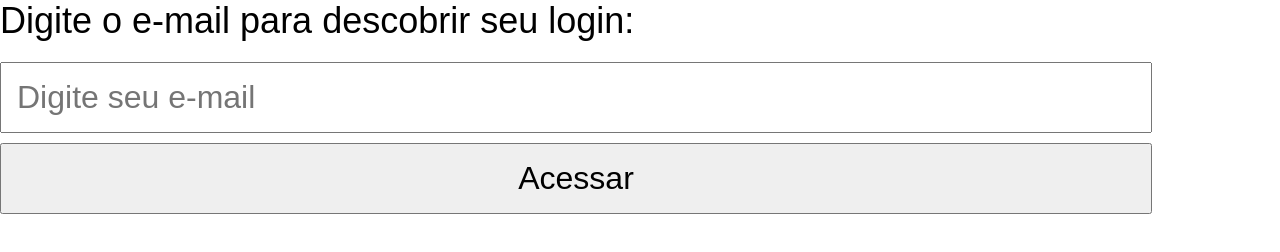
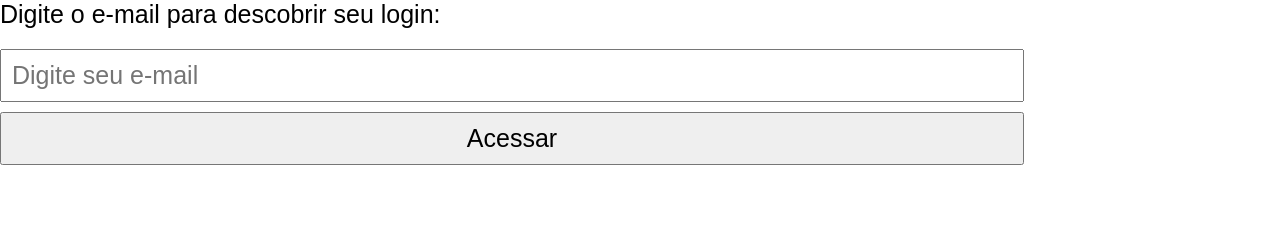
Before and after one commit to tuliofelipexk/pagina-verificadora, a plain HTML site: page index.html in a window 1280 px wide. Drawn offline with Linux system fonts and the light colour scheme.

Commit message:
Update index.html

```diff
--- a/index.html
+++ b/index.html
@@ -6,25 +6,25 @@
     <style>
     body { font-family: sans-serif; margin: 0; padding: 0; }
     #senha {
-        font-size: 32px; /* Dobramos o tamanho */
-        padding: 15px; /* Aumentamos o espaçamento interno */
-        width: 90%; /* Faz o campo ocupar quase toda a largura */
+        font-size: 25px; /* Dobramos o tamanho */
+        padding: 10px; /* Aumentamos o espaçamento interno */
+        width: 80%; /* Faz o campo ocupar quase toda a largura */
         box-sizing: border-box; /* Garante que o padding não quebre o layout */
     }
     button {
-        font-size: 32px; /* Dobramos o tamanho */
-        padding: 15px; /* Aumentamos o espaçamento interno */
-        width: 90%; /* Faz o botão ocupar quase toda a largura */
+        font-size: 25px; /* Dobramos o tamanho */
+        padding: 10px; /* Aumentamos o espaçamento interno */
+        width: 80%; /* Faz o botão ocupar quase toda a largura */
         margin-top: 10px; /* Adiciona um espaço acima do botão */
     }
     h3 {
         font-weight: normal;
         margin-top: 0;
-        font-size: 36px; /* Definimos um tamanho grande para o título */
+        font-size: 25px; /* Definimos um tamanho grande para o título */
         margin-bottom: 20px; /* Adiciona um espaço abaixo do título */
     }
     #resultado {
-        font-size: 28px; /* Aumentamos também a fonte do resultado */
+        font-size: 20px; /* Aumentamos também a fonte do resultado */
     }
 </style>
 </head>
```
